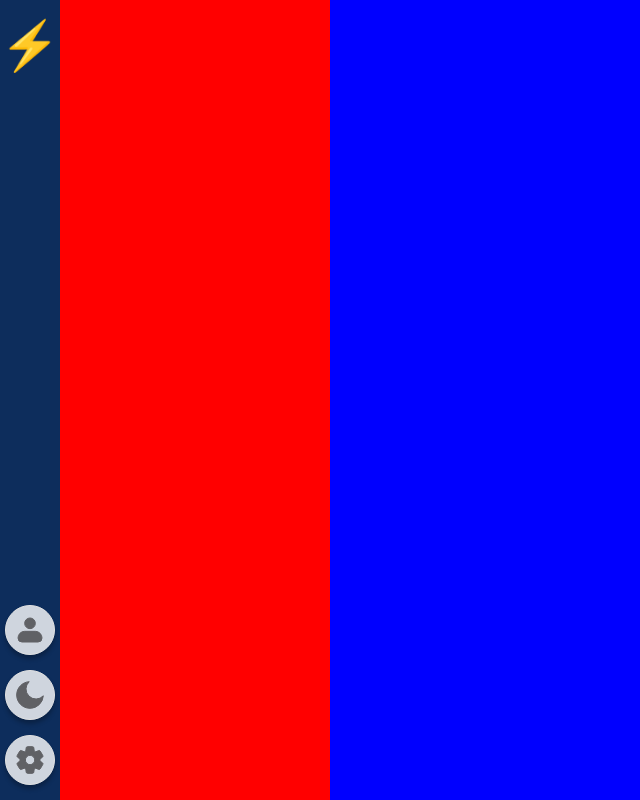
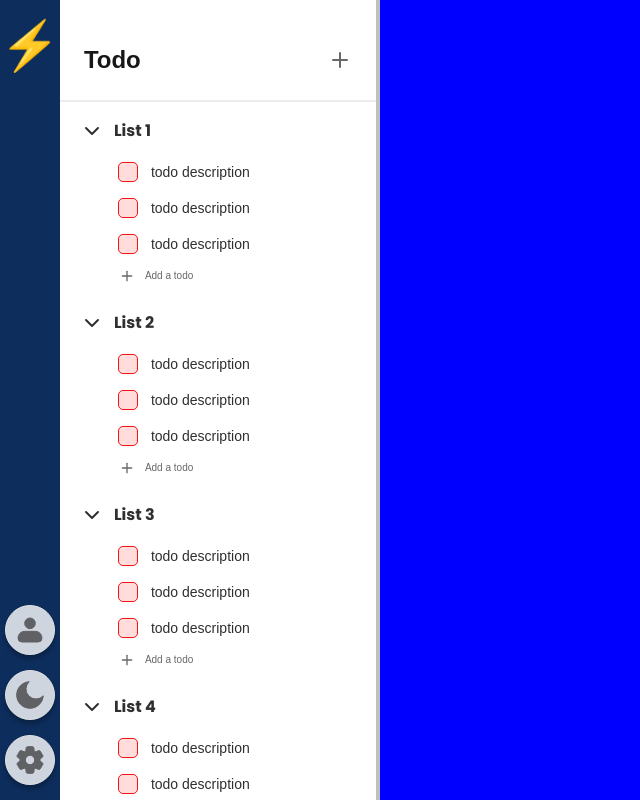
Before and after one commit to Int-Angel/supercharge, a React (Create React App) app: page / in a window 1280 px wide. Shown: the whole page, without its empty margins (0-640 px from the left). Built offline with nearby package versions, Linux system fonts and the light colour scheme.

Commit message:
feat: todo list sidebar temp

```diff
--- a/src/components/TodoList/TodoList.tsx
+++ b/src/components/TodoList/TodoList.tsx
@@ -9,7 +9,7 @@ interface Props {
 }
 
 export default function TodoList({ id, title }: Props) {
-  const [isExpanded, setIsExpanded] = useState(false);
+  const [isExpanded, setIsExpanded] = useState(true);
   const Icon = isExpanded ? ChevronDown : ChevronRight;
 
   return (
--- a/src/components/TodoSidebar/TodoSidebar.tsx
+++ b/src/components/TodoSidebar/TodoSidebar.tsx
@@ -1,6 +1,24 @@
 import React from "react";
 import "./style.scss";
+import { Plus } from "react-feather";
+import TodoList from "../TodoList/TodoList";
 
 export default function TodoSidebar() {
-  return <div className="TodoSidebarContainer"></div>;
+  return (
+    <div className="TodoSidebarContainer">
+      <div className="TodoSidebarHeader">
+        <h1>Todo</h1>
+        <Plus className="TodoSidebarNewList" />
+      </div>
+      <div className="TodoSidebarTodoListsContainer">
+        <TodoList id="1" title="List 1" />
+        <TodoList id="1" title="List 2" />
+        <TodoList id="1" title="List 3" />
+        <TodoList id="1" title="List 4" />
+        <TodoList id="1" title="List 5" />
+        <TodoList id="1" title="List 6" />
+        <TodoList id="1" title="List 7" />
+      </div>
+    </div>
+  );
 }
--- a/src/components/TodoSidebar/style.scss
+++ b/src/components/TodoSidebar/style.scss
@@ -2,7 +2,52 @@
 
 .TodoSidebarContainer{
     height: 100%;
-    width: 364px;
+    width: 450px;
 
-    background: red;
+    background: $white;
+    border-right: 4px solid #C0C0C0;
+
+    .TodoSidebarHeader{
+        display: flex;
+        flex-direction: row;
+        align-items: center;
+        justify-content:space-between;
+
+        width: 100%;
+
+        border-bottom: 2px solid #ECECEC;
+
+        h1{
+            font-size: 24px;
+            font-weight: 700;
+            color: $text-dark;
+
+            margin-top: 46px;
+            margin-bottom: 26px;
+            margin-left: 24px;
+        }
+
+        .TodoSidebarNewList{
+            color: $text-light;
+            cursor: pointer;
+
+            margin-top: 46px;
+            margin-bottom: 26px;
+            margin-right: 24px;
+        }
+    }
+
+    .TodoSidebarTodoListsContainer{
+        width: 100%;
+        height: 88%;
+        overflow-y: auto;
+
+        margin-left: 20px;
+
+        &::-webkit-scrollbar {
+            background-color: transparent;
+            width: 8px;
+        }
+    }
+
 }
```
